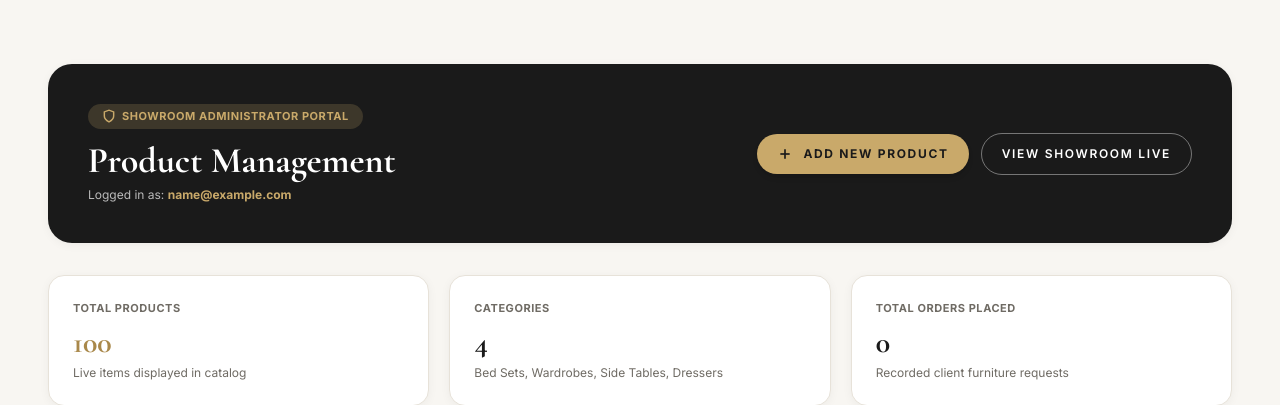
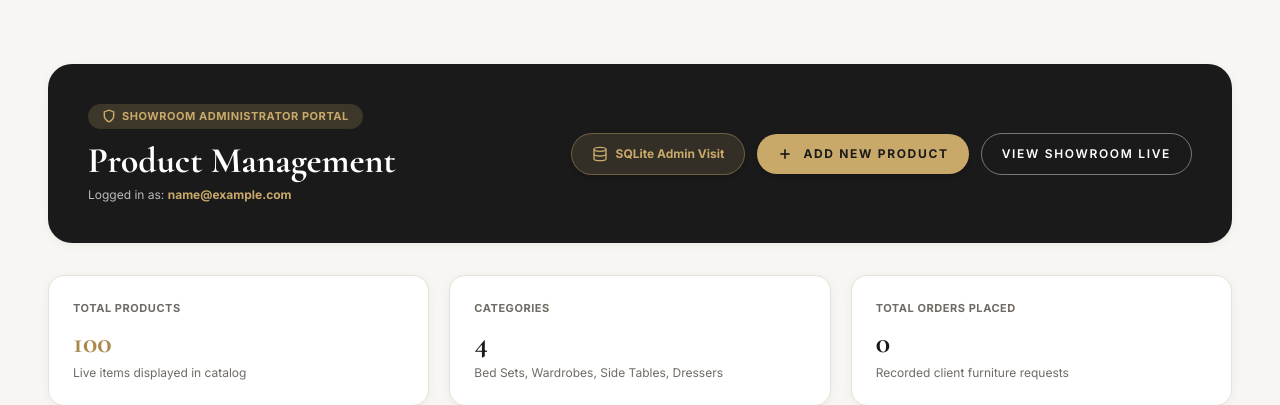
Before and after one commit to rishabhtcodes/SALAARs-HOME-FURNITURE, a Django app: page /showroom-admin/ in a window 1280 px wide. Shown: the part 133-538 px from the top of the page. Run offline with Django 5.2, Linux system fonts and the light colour scheme; the visitor is signed in with stand-in values (Sample User, id 1); data comes from the database, SQL or seed files in the repository; data that the repository does not hold is empty; style sheets or scripts are compiled from the project's sources; parts of the project's set-up code (start-up, migrations or seed data) failed here and were passed over; some libraries are stand-ins or nearby versions.

Commit message:
feat: add dedicated SQLite database admin option and links across dashboard, account, and footer

```diff
--- a/config/urls.py
+++ b/config/urls.py
@@ -7,7 +7,10 @@ from django.shortcuts import redirect
 urlpatterns = [
     # Custom showroom admin panel directly at /admin/ and /showroom-admin/
     path('admin/', lambda request: redirect('/showroom-admin/', permanent=False)),
-    path('django-backend/', admin.site.urls),
+    # Dedicated SQLite / Django Database Admin portal
+    path('db-admin/', admin.site.urls),
+    path('sqlite-admin/', lambda request: redirect('/db-admin/', permanent=False)),
+    path('django-backend/', lambda request: redirect('/db-admin/', permanent=False)),
     path('', include('store.urls')),
 ]
 
--- a/store/admin.py
+++ b/store/admin.py
@@ -10,6 +10,10 @@ from .models import (
     Order,
     OrderItem,
 )
+
+admin.site.site_header = "SALAAR's HOME – SQLite Database Admin"
+admin.site.site_title = "SQLite Admin Portal"
+admin.site.index_title = "SQLite Database Records & Tables"
 
 
 @admin.register(Category)
--- a/templates/includes/footer.html
+++ b/templates/includes/footer.html
@@ -40,6 +40,7 @@
         <li><a href="{% url 'contact' %}" class="link-underline text-stone hover:text-ink">Contact</a></li>
         <li><a href="{% url 'faq' %}" class="link-underline text-stone hover:text-ink">FAQ</a></li>
         <li><a href="{% url 'admin_dashboard' %}" class="link-underline text-gold-deep font-semibold hover:text-ink">Showroom Admin</a></li>
+        <li><a href="/db-admin/" target="_blank" class="link-underline text-stone hover:text-gold-deep text-xs">SQLite DB Admin</a></li>
       </ul>
     </nav>
 
--- a/templates/pages/account.html
+++ b/templates/pages/account.html
@@ -123,6 +123,9 @@
               <a href="{% url 'admin_dashboard' %}" class="btn-gold w-full text-center block !bg-ink !text-gold hover:!bg-stone/90">
                 🛡️ Open Admin Dashboard
               </a>
+              <a href="/db-admin/" target="_blank" class="w-full rounded-full border border-gold/40 bg-gold/10 py-3 text-center block text-xs font-bold tracking-wider text-gold-deep uppercase transition-colors hover:bg-gold hover:text-ink">
+                🗄️ SQLite Database Admin
+              </a>
             {% endif %}
             <a href="{% url 'shop' %}" class="btn-gold w-full text-center block">
               Browse Showroom
--- a/templates/pages/admin_dashboard.html
+++ b/templates/pages/admin_dashboard.html
@@ -17,6 +17,10 @@
         <p class="mt-1.5 text-xs text-white/70">Logged in as: <span class="font-bold text-gold">{{ user.email }}</span></p>
       </div>
       <div class="flex flex-wrap items-center gap-3">
+        <a href="/db-admin/" target="_blank" class="flex items-center gap-2 rounded-full border border-gold/40 bg-gold/15 px-5 py-3 text-xs font-bold text-gold transition-all hover:bg-gold hover:text-ink shadow-md hover:scale-[1.02]" title="Visit SQLite Database Admin Portal">
+          <svg class="h-4 w-4" viewBox="0 0 24 24" fill="none" stroke="currentColor" stroke-width="2"><ellipse cx="12" cy="5" rx="9" ry="3"/><path d="M21 12c0 1.66-4 3-9 3s-9-1.34-9-3"/><path d="M3 5v14c0 1.66 4 3 9 3s9-1.34 9-3V5"/></svg>
+          SQLite Admin Visit
+        </a>
         <a href="{% url 'admin_product_add' %}" class="btn-gold flex items-center gap-2 !px-5 !py-3 !text-xs !font-bold shadow-md hover:scale-[1.02] transition-transform">
           <svg class="h-4 w-4" viewBox="0 0 24 24" fill="none" stroke="currentColor" stroke-width="2.5"><line x1="12" y1="5" x2="12" y2="19"/><line x1="5" y1="12" x2="19" y2="12"/></svg>
           Add New Product
```
